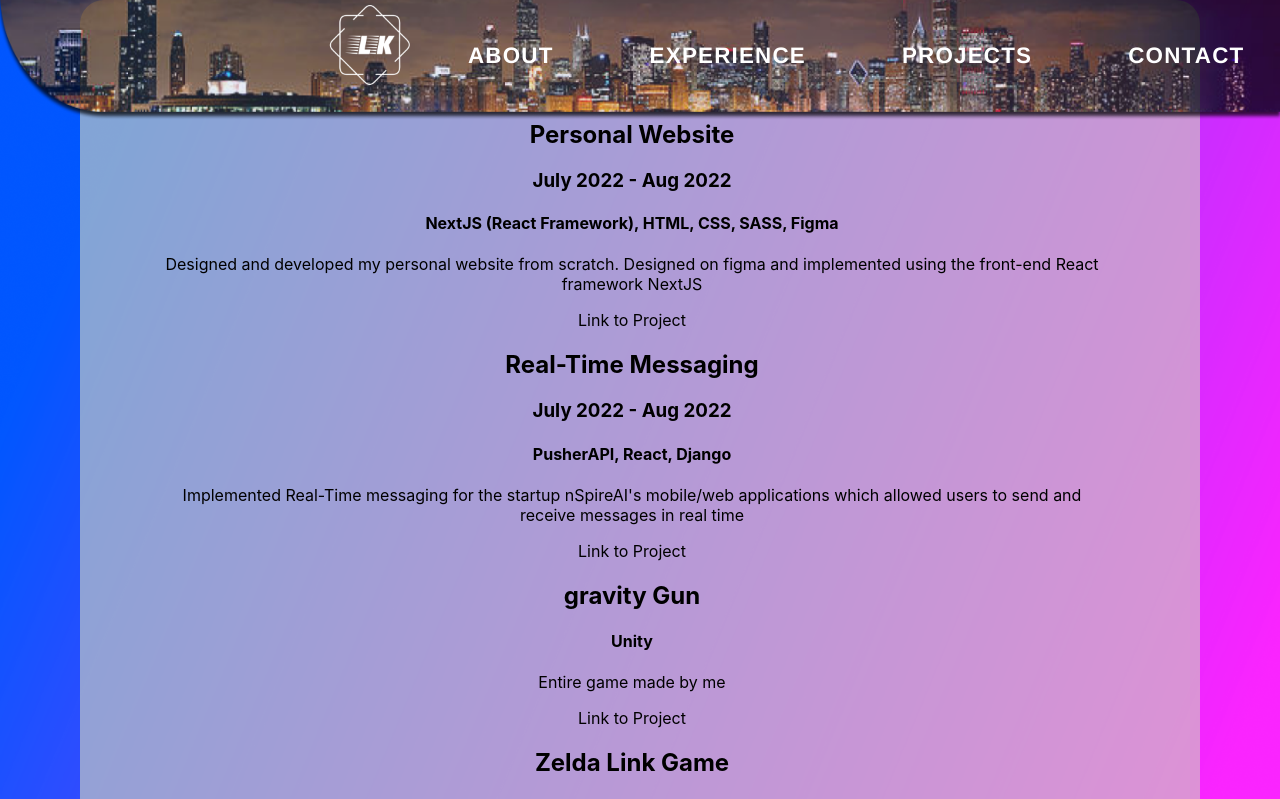
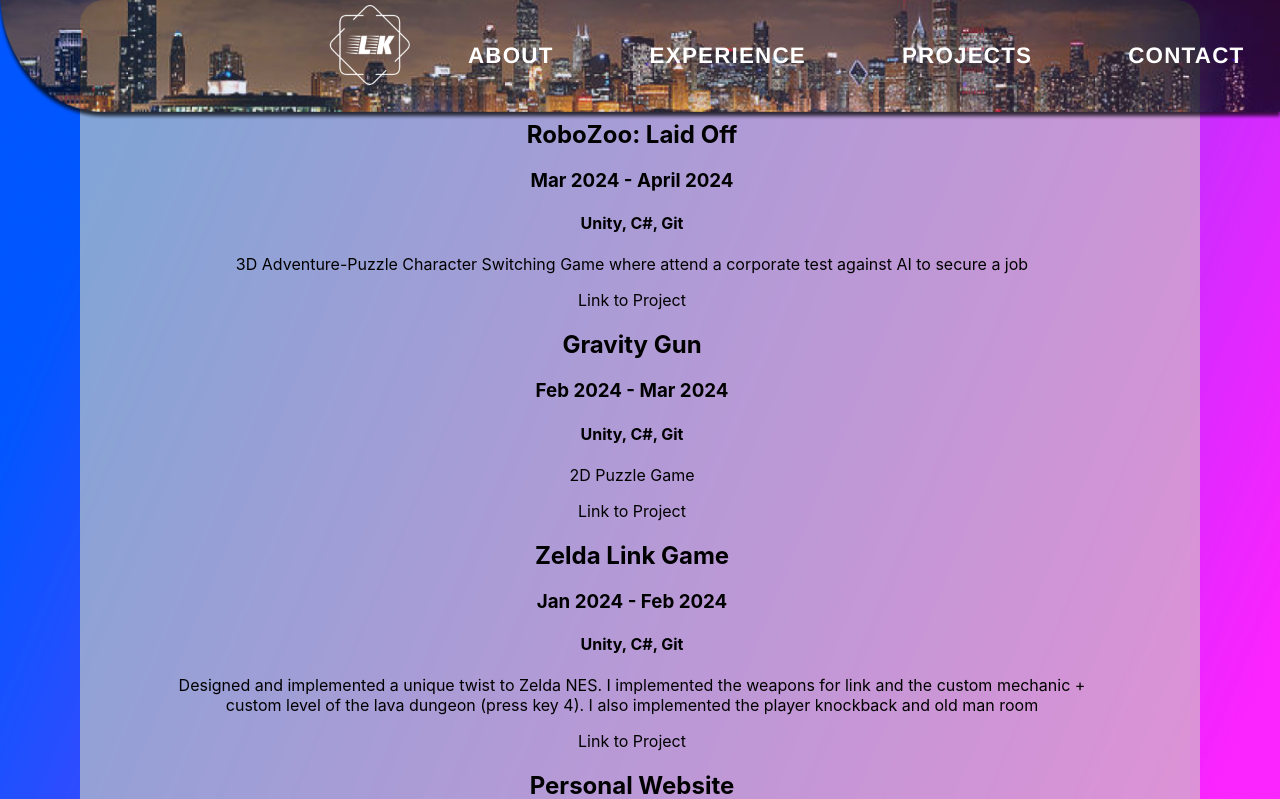
Before and after one commit to LohitReddy359/personal-website-nextjs, a Next.js app: page /projects in a window 1280 px wide. Shown: the top 799 px of the page. Built offline with nearby package versions, Linux system fonts and the light colour scheme.

Commit message:
Update ProjectData.js
Added RoboZoo

```diff
--- a/components/projects/ProjectData.js
+++ b/components/projects/ProjectData.js
@@ -3,6 +3,33 @@
 export const projects_data = [
   {
     id: 1,
+    title: "RoboZoo: Laid Off",
+    date: "Mar 2024 - April 2024",
+    tech: "Unity, C#, Git",
+    description:
+      "3D Adventure-Puzzle Character Switching Game where attend a corporate test against AI to secure a job",
+    link: "https://lohitk1.itch.io/gravity-gun",
+  },
+  {
+    id: 1,
+    title: "Gravity Gun",
+    date: "Feb 2024 - Mar 2024",
+    tech: "Unity, C#, Git",
+    description:
+      "2D Puzzle Game",
+    link: "https://lohitk1.itch.io/gravity-gun",
+  },
+  {
+    id: 2,
+    title: "Zelda Link Game",
+    date: "Jan 2024 - Feb 2024",
+    tech: "Unity, C#, Git",
+    description:
+      "Designed and implemented a unique twist to Zelda NES. I implemented the weapons for link and the custom mechanic + custom level of the lava dungeon (press key 4). I also implemented the player knockback and old man room",
+    link: "https://nithisha.itch.io/the-legend-of-zelda-nes",
+  },
+  {
+    id: 3,
     title: "Personal Website",
     date: "July 2022 - Aug 2022",
     tech: "NextJS (React Framework), HTML, CSS, SASS, Figma",
@@ -11,31 +38,14 @@ export const projects_data = [
     link: "https://github.com/LohitReddy359/personal-website-nextjs",
   },
   {
-    id: 2,
+    id: 4,
     title: "Real-Time Messaging",
     date: "July 2022 - Aug 2022",
     tech: "PusherAPI, React, Django",
     description:
       "Implemented Real-Time messaging for the startup nSpireAI's mobile/web applications which allowed users to send and receive messages in real time",
     link: "N/A",
-  },
-  {
-    id: 3,
-    title: "gravity Gun",
-    date: "",
-    tech: "Unity",
-    description:
-      "Entire game made by me",
-    link: "https://lohitk1.itch.io/gravity-gun",
-  },
-  {
-    id: 4,
-    title: "Zelda Link Game",
-    date: "Jan 2024 - Feb 2024",
-    tech: "Unity, C#, Git",
-    description:
-      "Designed and implemented a unique twist to Zelda NES. I implemented the weapons for link and the custom mechanic + custom level of the lava dungeon (press key 4). I also implemented the player knockback and old man room",
-    link: "https://nithisha.itch.io/the-legend-of-zelda-nes",
-  },
+  }
+
 
 ];
```
